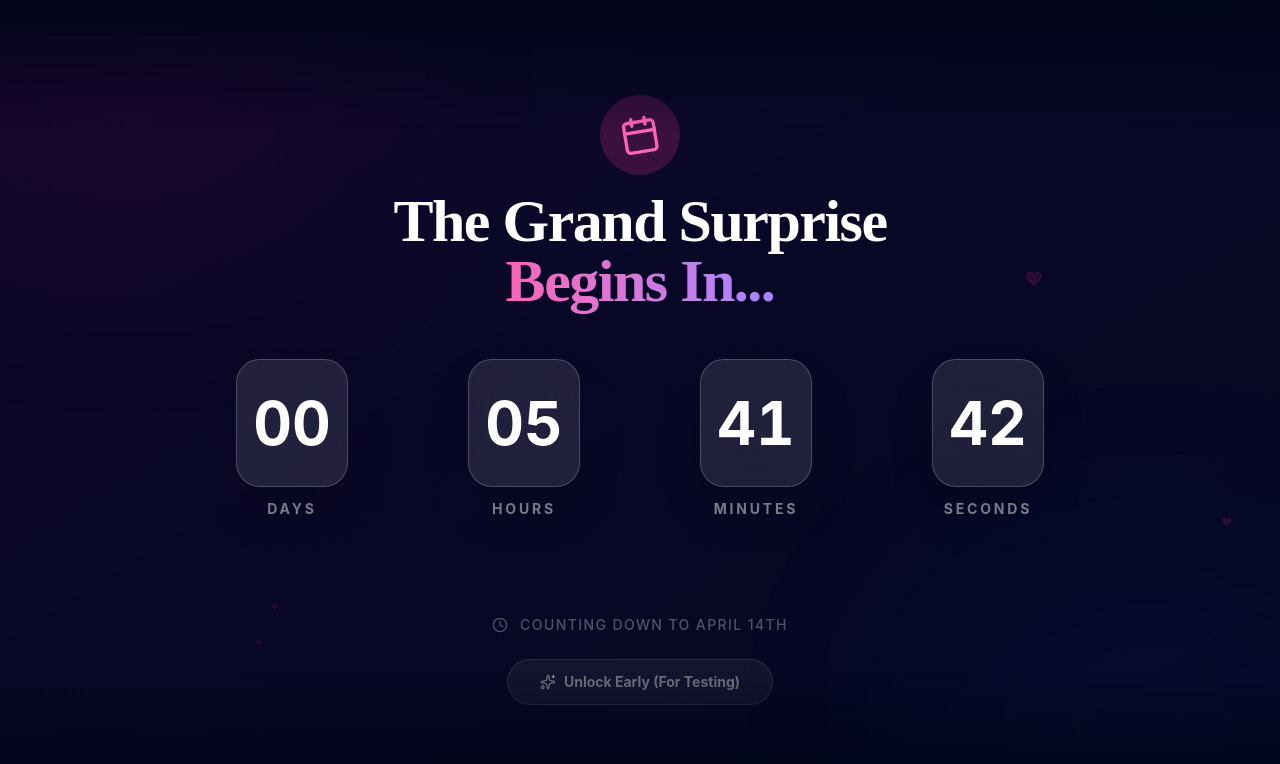
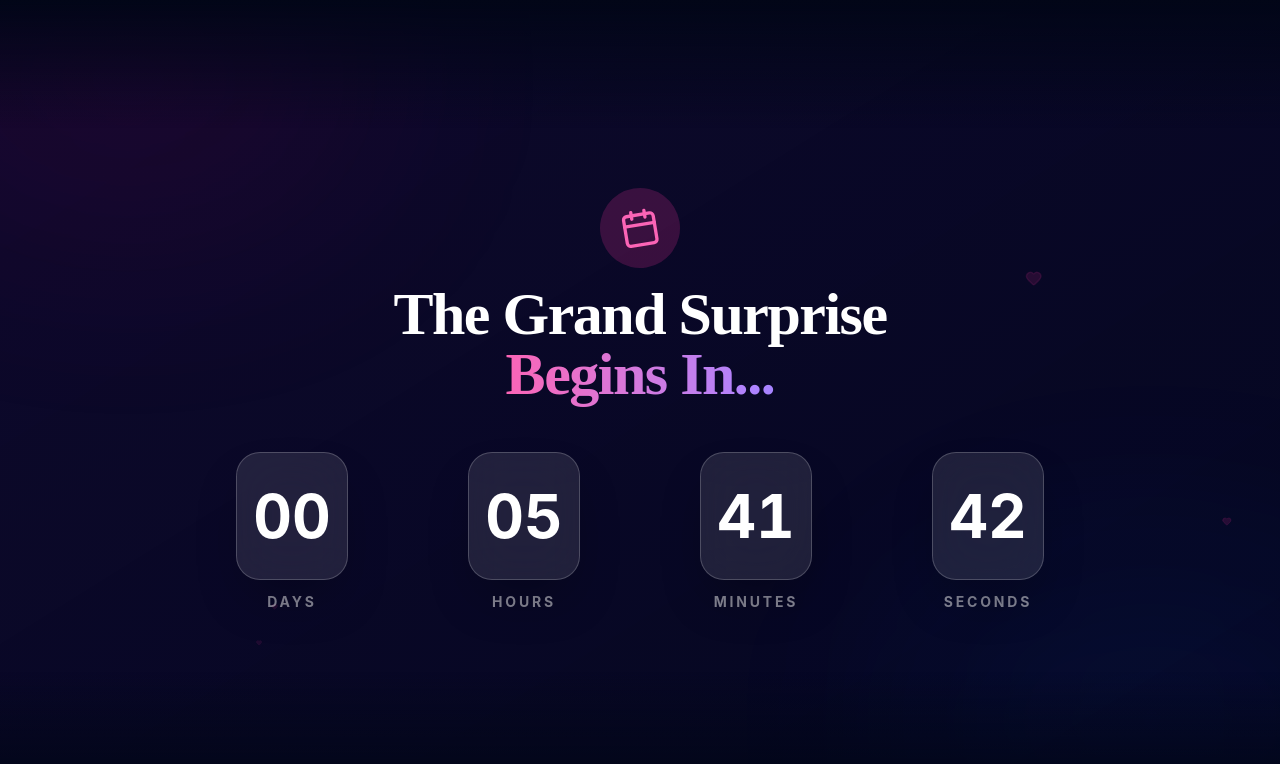
Before and after one commit to Mahesh143-mc/surprise, a React (Vite) app: page / in a window 1280 px wide. Shown: the top 764 px of the page. Built offline with nearby package versions, Linux system fonts and the light colour scheme.

Commit message:
Update PreQuizCountdown.tsx

```diff
--- a/src/components/PreQuizCountdown.tsx
+++ b/src/components/PreQuizCountdown.tsx
@@ -89,24 +89,6 @@ export const PreQuizCountdown = ({ onComplete }: PreQuizCountdownProps) => {
               <TimeUnit value={timeLeft.minutes} label="Minutes" />
               <TimeUnit value={timeLeft.seconds} label="Seconds" />
             </div>
-
-            <div className="pt-12 space-y-6">
-              <div className="flex items-center justify-center gap-3 text-white/30 text-sm font-medium uppercase tracking-widest">
-                <Clock size={16} />
-                Counting down to April 14th
-              </div>
-
-              {/* Skip Button for Testing - Hidden in production if needed, but useful for user now */}
-              <motion.button
-                whileHover={{ scale: 1.05 }}
-                whileTap={{ scale: 0.95 }}
-                onClick={onComplete}
-                className="px-8 py-3 rounded-full bg-white/5 hover:bg-white/10 text-white/40 hover:text-white/80 border border-white/10 transition-all text-sm font-bold flex items-center gap-2 mx-auto"
-              >
-                <Sparkles size={16} />
-                Unlock Early (For Testing)
-              </motion.button>
-            </div>
           </motion.div>
         ) : (
           <motion.div
```
